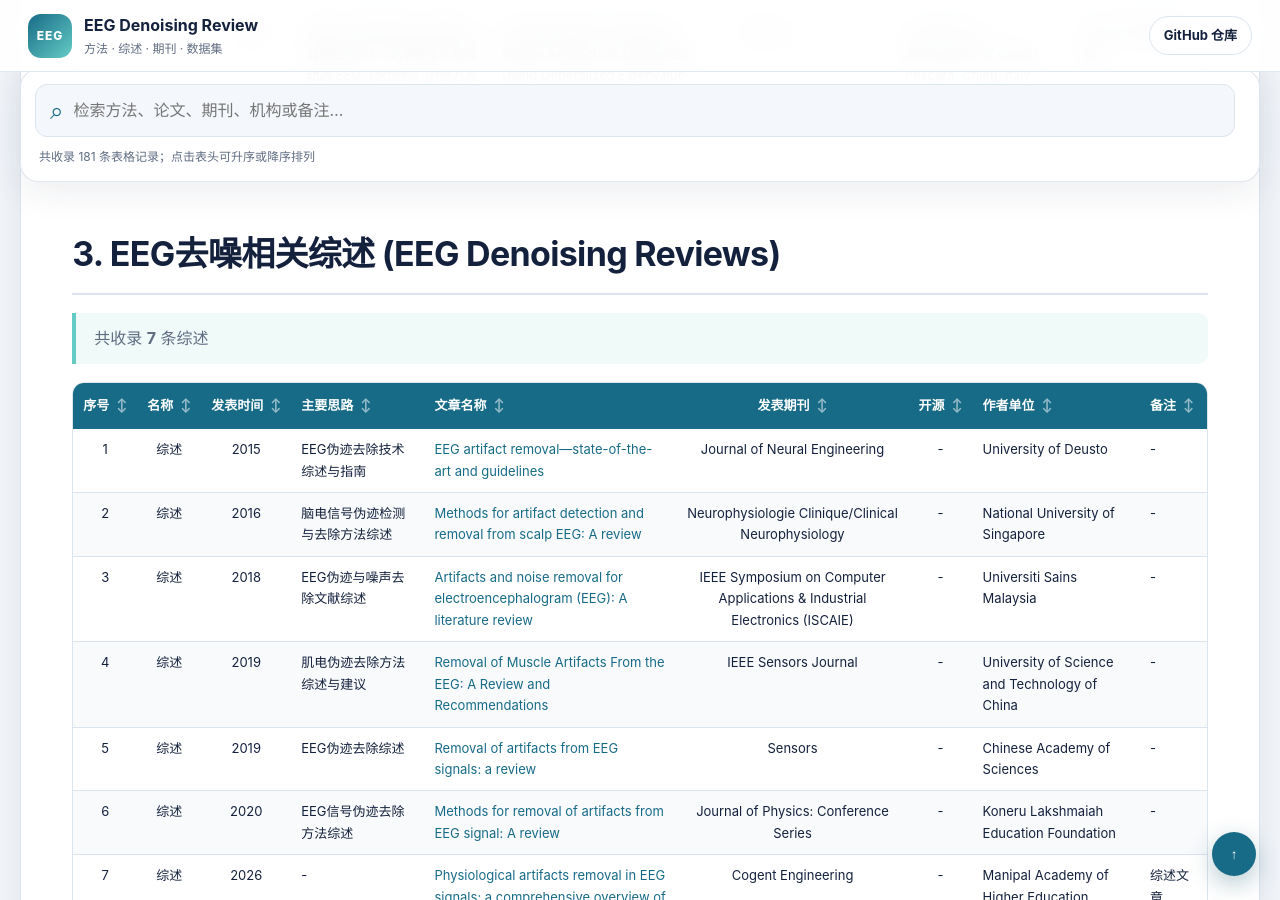
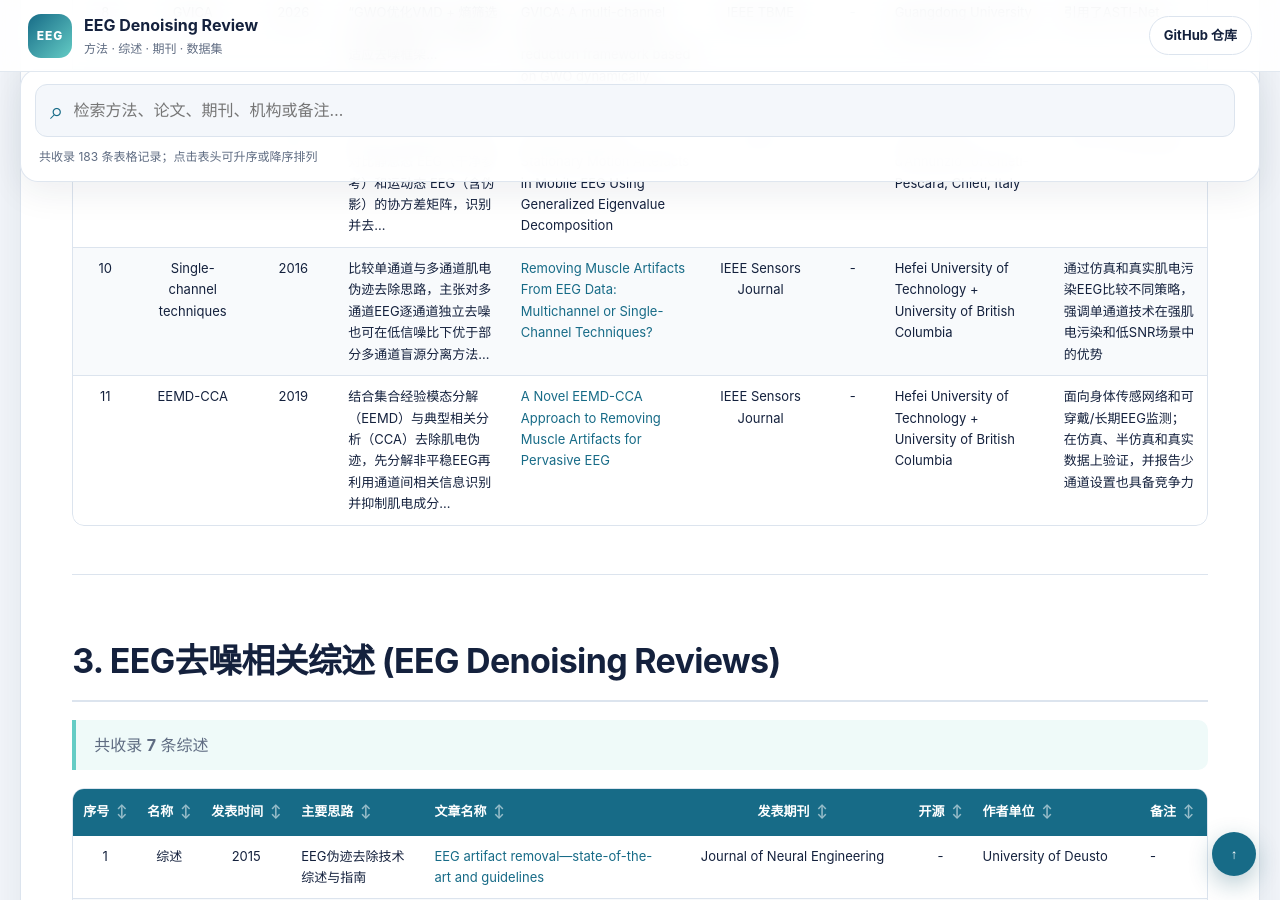
Before and after one commit to hanyilinn/EEG_Denoising_Review, a Jekyll site: the page built from docs/index.md, in a window 1280 px wide and 900 px high, scrolled down 12837 px. Built offline with Jekyll 4.4.1, drawn with Linux system fonts in a browser that asks for light colours; some of the changed text lies outside the part shown.

Commit message:
Add IEEE traditional denoising papers
Add two IEEE Sensors Journal traditional EEG artifact-removal papers to the traditional/signal-processing section.

```diff
--- a/docs/index.md
+++ b/docs/index.md
@@ -119,7 +119,7 @@ title: EEG Denoising Review
 
 ## 2. 传统EEG去噪方法 (Traditional EEG Denoising)
 
-> 主要为2025年及之后的研究，共收录 **9** 条记录
+> 主要整理传统/信号处理类方法，共收录 **11** 条记录
 
 | 序号 | 名称 | 发表时间 | 主要思路 | 文章名称 | 发表期刊 | 开源 | 作者单位 | 备注 |
 |:---:|:---:|:---:|:---|:---|:---:|:---:|:---|:---|
@@ -132,6 +132,8 @@ title: EEG Denoising Review
 | 7 | GED | 2025 | 广义特征分解（GED）在极端低信噪比条件下（如行走、慢跑时）去除高振幅运动伪影的有效性，并成功将清洗... | Contrast-based artifact removal enables microstate analysis in ambulatory EEG | IEEE TBME | - | The University of British Columbia | 加拿大 不列颠哥伦比亚大学 生物医学工程学院 |
 | 8 | GVICA | 2026 | “GWO优化VMD + 熵筛选ICA”的无参考、多层级自适应去噪框架... | GVICA: A multi-channel EEG hierarchical noise reduction framework based on GWO dynamically optimized VMD-ICA fusion | IEEE TBME | - | Guangdong University of Technology | 引用了ASTI-Net |
 | 9 | GED | 2026 | 利用广义特征分解，通过对比静息态 EEG（干净参考）和运动态 EEG（含伪影）的协方差矩阵，识别并去... | Suppressing Non-Stationary Motion Artefacts in Mobile EEG Using Generalized Eigenvalue Decomposition | Sensors | - | University "G. d'Annunzio" of Chieti-Pescara, Chieti, Italy | 用了打乒乓球的数据 |
+| 10 | Single-channel techniques | 2016 | 比较单通道与多通道肌电伪迹去除思路，主张对多通道EEG逐通道独立去噪也可在低信噪比下优于部分多通道盲源分离方法... | [Removing Muscle Artifacts From EEG Data: Multichannel or Single-Channel Techniques?](https://ieeexplore.ieee.org/document/7349109) | IEEE Sensors Journal | - | Hefei University of Technology + University of British Columbia | 通过仿真和真实肌电污染EEG比较不同策略，强调单通道技术在强肌电污染和低SNR场景中的优势 |
+| 11 | EEMD-CCA | 2019 | 结合集合经验模态分解（EEMD）与典型相关分析（CCA）去除肌电伪迹，先分解非平稳EEG再利用通道间相关信息识别并抑制肌电成分... | [A Novel EEMD-CCA Approach to Removing Muscle Artifacts for Pervasive EEG](https://ieeexplore.ieee.org/document/8476603) | IEEE Sensors Journal | - | Hefei University of Technology + University of British Columbia | 面向身体传感网络和可穿戴/长期EEG监测；在仿真、半仿真和真实数据上验证，并报告少通道设置也具备竞争力 |
 
 ---
 
```
